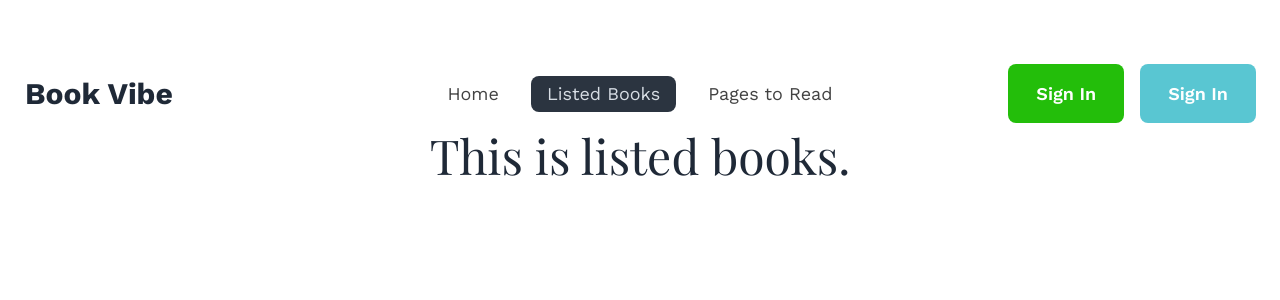
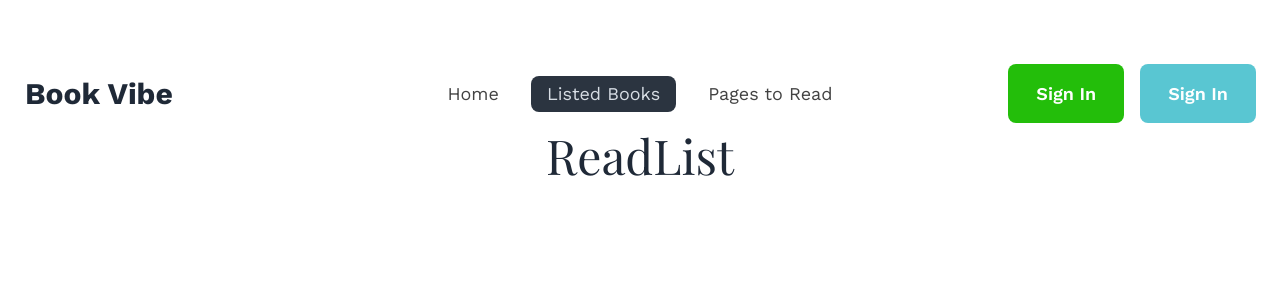
Before and after one commit to kaziabulhasib/ph-assignment8, a React (Vite) app: page /listedbooks in a window 1280 px wide. Shown: the top 300 px of the page. Built offline with nearby package versions, Linux system fonts and the light colour scheme; a web font is replaced by a local one.

Commit message:
using data frolm LS

```diff
--- a/src/Components/Banner/Banner.jsx
+++ b/src/Components/Banner/Banner.jsx
@@ -1,6 +1,19 @@
 import { Link } from "react-router-dom";
 import heroimg from "../../../public/Heroimg.png";
-const Banner = () => {
+const Banner = (book) => {
+  const {
+    image,
+    bookName,
+    author,
+    bookId,
+    rating,
+    category,
+    tags,
+    review,
+    totalPages,
+    publisher,
+    yearOfPublishing,
+  } = book;
   return (
     <div className='hero py-20 px-28 bg-base-200 mt-14 mb-24 rounded-3xl'>
       <div className='hero-content flex-col lg:flex-row-reverse lg:gap-20'>
--- /dev/null
+++ b/src/Components/ReadList/ReadList.jsx
@@ -0,0 +1,24 @@
+import { useEffect, useState } from "react";
+
+const ReadList = () => {
+  const [ReadList, setReadList] = useState([]);
+
+  useEffect(() => {
+    const getReadList = JSON.parse(localStorage.getItem("read-book")) || [];
+    setReadList(getReadList);
+  }, []);
+  console.log(ReadList);
+  return (
+    <div>
+      <h1 className='text-5xl text-center'>ReadList</h1>
+
+      <div>
+        {ReadList.map((data) => (
+          <h1>{data.bookName}</h1>
+        ))}
+      </div>
+    </div>
+  );
+};
+
+export default ReadList;
--- a/src/main.jsx
+++ b/src/main.jsx
@@ -8,6 +8,7 @@ import Root from "./Components/Root/Root";
 import Home from "./Components/Home/Home";
 import Error from "./Components/Error/Error";
 import BookDetails from "./Components/BookDetails/BookDetails";
+import ReadList from "./Components/ReadList/ReadList";
 
 const router = createBrowserRouter([
   {
@@ -19,11 +20,12 @@ const router = createBrowserRouter([
         path: "/",
         element: <Home></Home>,
       },
+      // Route experiment
       {
         path: "/listedbooks",
         element: (
           <div>
-            <h1 className='text-5xl text-center'>This is listed books.</h1>
+            <ReadList></ReadList>
           </div>
         ),
       },
```
